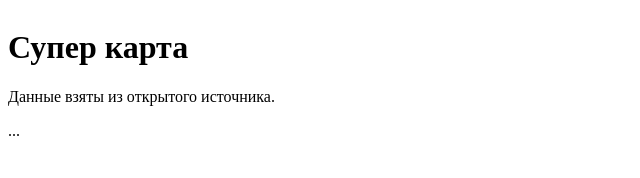
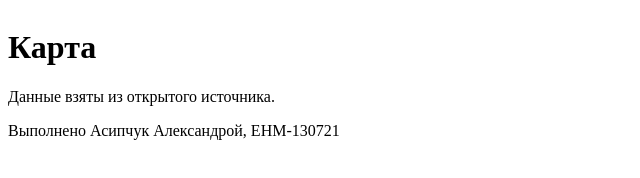
Before and after one commit to sasha63/sasha63.github.io, a plain HTML site: page index.html in a window 1280 px wide. Shown: the whole page, without its empty margins (0-640 px from the left). Drawn offline with nearby package versions, Linux system fonts and the light colour scheme.

Commit message:
Update index.html

```diff
--- a/index.html
+++ b/index.html
@@ -1,7 +1,7 @@
 
 <html>
 <head>
-    <title>Водные источники Киргизии</title>
+    <title>Благородные металлы</title>
     <script src="jquery-1.9.1.js" type="text/javascript"></script>
     <script src="http://api-maps.yandex.ru/2.0-stable/?load=package.standard&lang=ru_RU"
         type="text/javascript"></script>
@@ -12,9 +12,9 @@
     <div id="map" style="display: inline-block; float: right; width: 70%; height: 100%;">
     </div>
     <div style="float: left; width: 30%">
-	<h1>Супер карта</h1>
+	<h1>Карта</h1>
 	<p>Данные взяты из открытого источника.</p>
-	...
+	Выполнено Асипчук Александрой, ЕНМ-130721
     </div>
 </body>
 </html>
```
